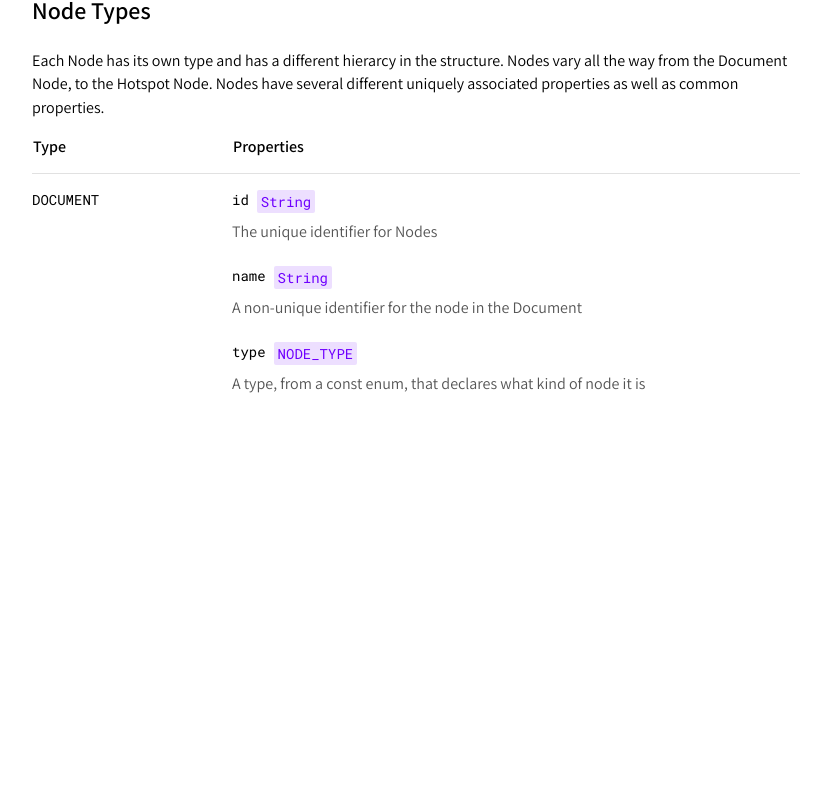
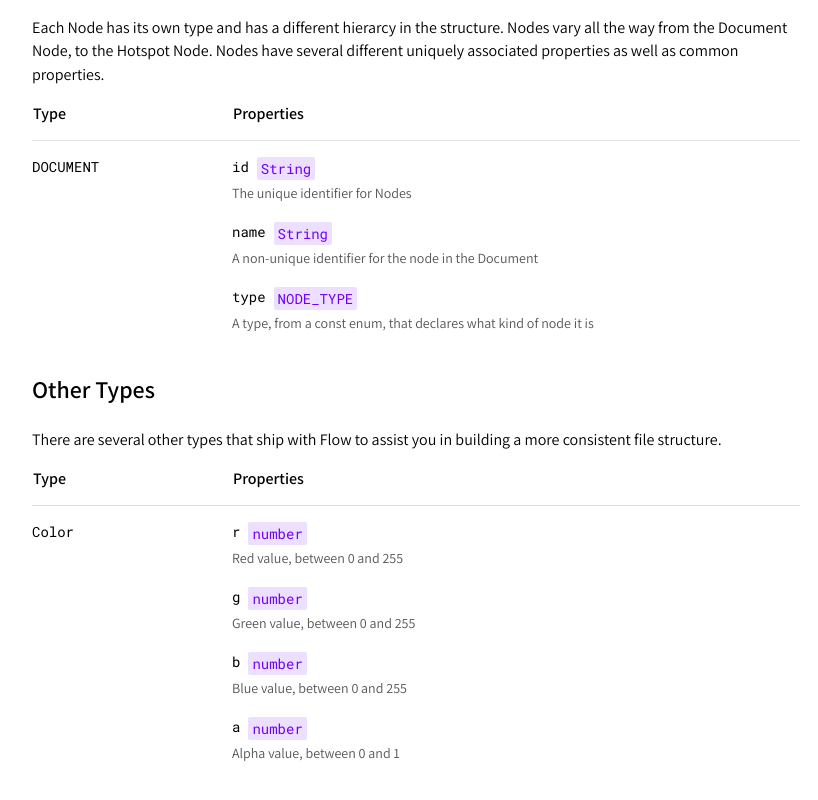
Before and after one commit to overflowapp/Flow, a website built with Parcel: page docs/index.html in a window 1280 px wide. Shown: the part 512-1312 px from the top of the page, without its empty margins (224-1042 px from the left). Before the commit the page ends 994 px from the top, so only its background shows below. Built offline with nearby package versions, Linux system fonts and the light colour scheme.

Commit message:
docs: section added for other types

```diff
--- a/docs/app.scss
+++ b/docs/app.scss
@@ -55,8 +55,9 @@ table.props {
 
             p {
                 margin: 0;
-                padding: 8px 0;
+                padding: 4px 0;
                 color: #555;
+                font-size: 14px;
 
                 + code {
                     margin-top: 16px;
--- a/docs/index.html
+++ b/docs/index.html
@@ -79,6 +79,39 @@
                     </tr>
                 </tbody>
             </table>
+
+            <h2>Other Types</h2>
+            <p>
+                There are several other types that ship with Flow to assist you
+                in building a more consistent file structure.
+            </p>
+
+            <table class="props w-100" cellspacing="0">
+                <thead>
+                    <tr>
+                        <th width="200">Type</th>
+                        <th>Properties</th>
+                    </tr>
+                </thead>
+                <tbody>
+                    <tr>
+                        <td><code>Color</code></td>
+                        <td>
+                            <code>r <span>number</span></code>
+                            <p>Red value, between 0 and 255</p>
+
+                            <code>g <span>number</span></code>
+                            <p>Green value, between 0 and 255</p>
+
+                            <code>b <span>number</span></code>
+                            <p>Blue value, between 0 and 255</p>
+
+                            <code>a <span>number</span></code>
+                            <p>Alpha value, between 0 and 1</p>
+                        </td>
+                    </tr>
+                </tbody>
+            </table>
         </div>
     </body>
 </html>
```
